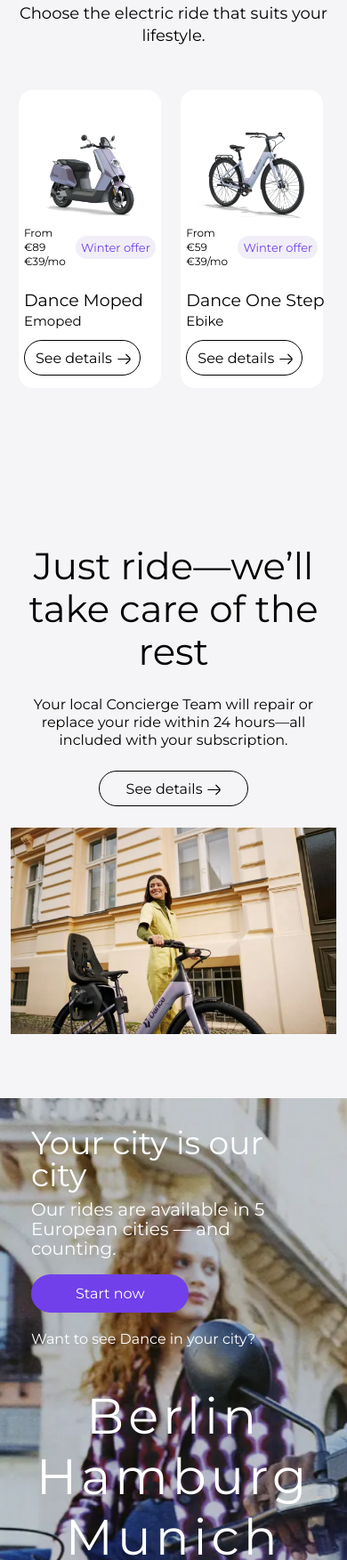
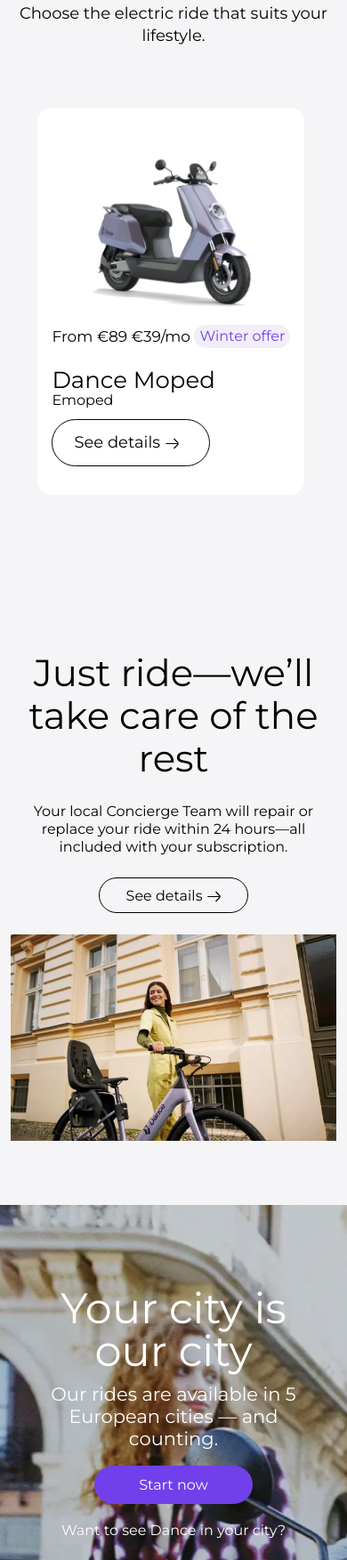
Before and after one commit to dantylos/dance, a plain HTML site: page index.html in a window 390 px wide. Shown: the part 1581-3334 px from the top of the page at 89% size. Drawn offline with nearby package versions, Linux system fonts and the light colour scheme; files whose address does not match are found by name.

Commit message:
adaptive till 280px devices added

```diff
--- a/css/header.scss
+++ b/css/header.scss
@@ -36,15 +36,15 @@
 
   #head-start{
     background-color: blueviolet;
-    border-radius: 16px;
-    padding: 8px 12px;
+    border-radius: 20px;
+    padding: 10px 16px;
   }
 
 	li a {
 		display: inline-block;
 		color: #fff;
 		transition: background 0.2s;
-    font-size: 16px;
+    font-size: 20px;
     font-family: $font;
 	}
 }
--- a/css/media.css
+++ b/css/media.css
@@ -85,10 +85,6 @@
 
   .care .container .care-img {
     max-width: 520px;
-  }
-
-  .city {
-    padding: 20px 0 12px;
   }
 
   .city .container h4 {
@@ -261,17 +257,18 @@
     top: 94px;
     height: calc(100vh - 94px);
     right: 0;
-    padding: 24px 12px;
+    padding: 24px 52px;
     width: -webkit-fill-available;
+  }
+
+  #head-start{
+    position: relative;
+    right: 16px;
   }
 
   ul#menu li a{
     margin-top: 24px;
-  }
-
-  #head-start{
-    position: relative;
-    right: 8px;
+    font-size: 26px;
   }
 
   .accordion {
@@ -439,21 +436,32 @@
     font-size: 26px;
   }
 
-  .city .container h4 {
-    font-size: 36px;
-    line-height: 36px;
-    max-width: 320px;
+  .city .container {
+    flex-direction: column;
+    align-items: center;
   }
 
-  .city .container p {
-    font-size: 20px;
-    line-height: 22px;
-    margin-top: 10px;
+  .city .container ul li{
+    text-align: center;
+  }
+
+  .city .container h4{
+    text-align: center;
+  }
+
+  .city .container p{
+    text-align: center;
   }
 
   .city .container #wantmore {
     font-size: 16px;
     line-height: 20px;
+    margin-bottom: 42px;
+    text-align: center;
+  }
+
+  .city .container .city-link{
+    justify-content: center;
   }
 
   footer {
@@ -520,22 +528,6 @@
     border-radius: 36px;
   }
 
-  .city {
-    padding: 32px 0 0 0;
-  }
-
-  .city .container #wantmore {
-    margin-bottom: 42px;
-  }
-
-  .city .container {
-    flex-direction: column;
-    align-items: center;
-  }
-
-  .city .container ul li {
-    text-align: center;
-  }
 }
 
 @media screen and (max-width: 490px) {
@@ -545,24 +537,35 @@
 }
 
 @media screen and (max-width: 460px) {
-  .move .cards article {
-    max-width: 210px;
+  .move .cards article{
+    margin-top: 68px;
+    max-width: 300px;
+    padding: 32px 16px;
+  }
+
+  .move .cards article .price p{
+    max-width: inherit;
+    font-size: 17px;
+  }
+
+  .move .cards article .price a{
+    font-size: 16px;
+  }
+
+  .move article .details .dance-article{
+    font-size: 26px;
+  }
+
+  .move article .details p{
+    font-size: 16px;
+  }
+
+  .move article .details a{
+    font-size: 18px;
   }
 }
 
 @media screen and (max-width: 431px) {
-  .move .cards article {
-    max-width: 180px;
-  }
-
-  .move article .price a {
-    max-width: 100px;
-  }
-
-  .move article .price p {
-    max-width: 68px;
-  }
-
   footer .container .foot-info {
     display: block;
   }
@@ -620,34 +623,6 @@
     max-width: 100px;
   }
 
-  .move .cards article {
-    max-width: 160px;
-    padding: 36px 6px 14px;
-  }
-
-  .move article .price {
-    justify-content: space-between;
-    margin-bottom: 24px;
-  }
-
-  .move article .price p {
-    max-width: 90px;
-  }
-
-  .move article .price a {
-    text-align: center;
-  }
-
-  .move article .details .dance-article {
-    font-size: 19px;
-    line-height: 24px;
-  }
-
-  .move article .details a {
-    padding: 6px 12px 10px;
-    white-space: nowrap;
-  }
-
   .owl-carousel.owl-drag .owl-item {
     width: initial;
   }
@@ -679,21 +654,31 @@
 }
 
 @media screen and (max-width:360px) {
-  .move .cards article {
-    max-width: 144px;
-  }
-
-  .move article .details .dance-article {
-    font-size: 16px;
-    line-height: 22px;
-  }
-
-  .move article .details p {
-    font-size: 14px;
+  .city .container ul li{
+    font-size: 48px;
   }
 
   .subscription .container .variants {
     flex-direction: column;
     align-items: baseline;
   }
+
+  .more {
+    padding: 68px 0 58px;
+  }
+
+  .more .container .more-info h3 {
+    font-size: 46px;
+    line-height: 58px;
+    margin-bottom: 28px;
+  }
+
+  .accordion-item .accordion-item-title {
+    font-size: 19px;
+    padding: 10px 0;
+  }
+
+  .accordion-item .accordion-item-desc {
+    padding: 10px 0 20px;
+  }
 }
--- a/css/style.scss
+++ b/css/style.scss
@@ -328,12 +328,11 @@
 .city {
   background-image: url(../images/flee.jpg);
   background-size: cover;
-  height: 100vh;
-  padding: 98px 0 60px;
+  padding: 92px 0;
 
   .container {
     justify-content: space-between;
-    align-items: end;
+    align-items: center;
 
     ul {
       li {
--- a/index.html
+++ b/index.html
@@ -174,7 +174,9 @@
         <div>
           <h4>Your city is our city</h4>
           <p>Our rides are available in 5 European cities — and counting.</p>
-          <a class="start_now" href="#">Start now</a>
+          <div class="flex city-link">
+            <a class="start_now" href="#">Start now</a>
+          </div>
           <p id="wantmore">Want to see Dance in your city?</p>
         </div>
         <ul class="ls-none">
--- a/js/script.js
+++ b/js/script.js
@@ -6,7 +6,11 @@
   autoplay:true,
   autoplayTimeout:2000,
   responsive:{
-      0:{
+    0:{
+      items:1
+      },
+
+      460:{
           items:2
       },
 
```
Also changed, not shown: css/header.css, css/style.css, 1 other file.
